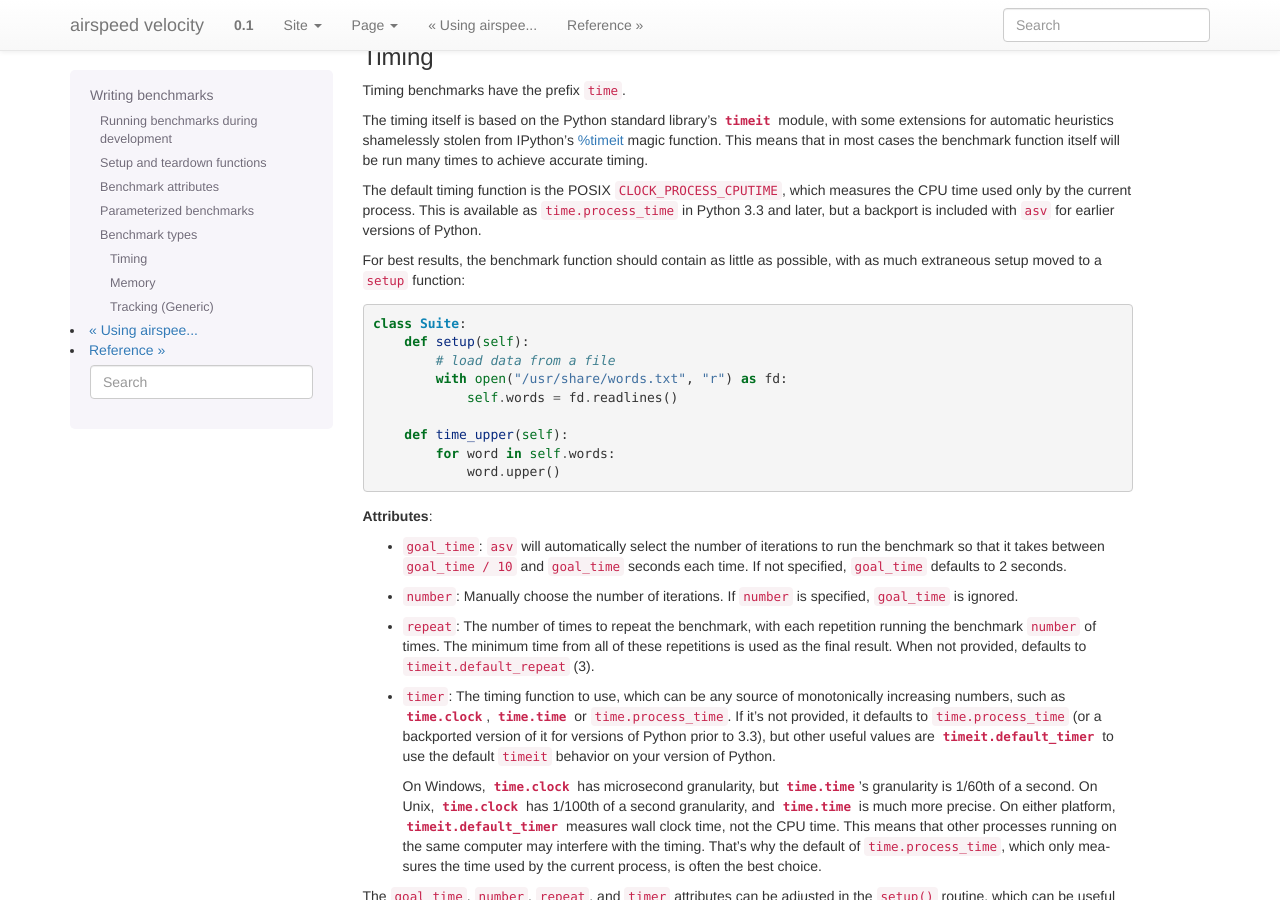
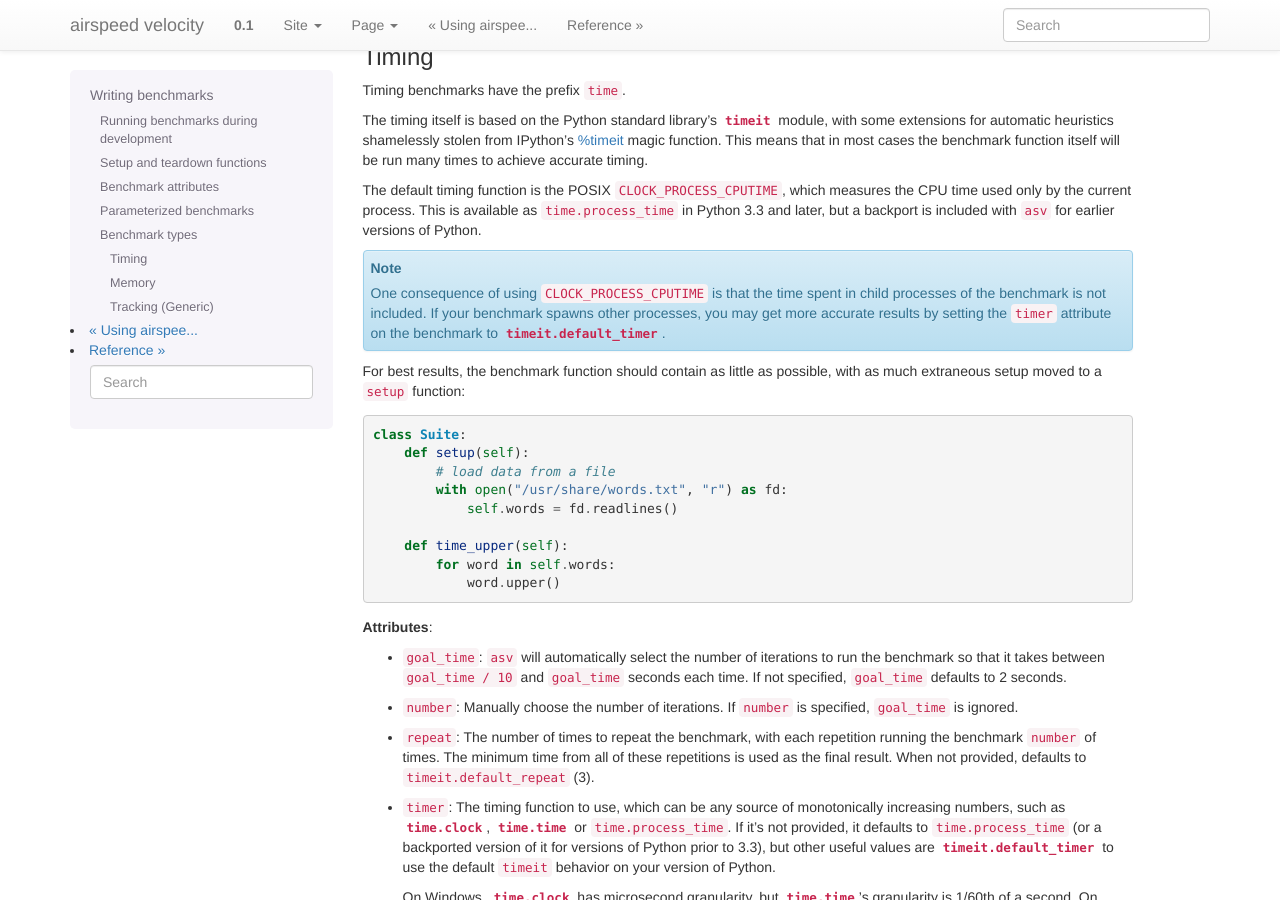
Before and after one commit to airspeed-velocity/asv, a Sphinx documentation site: the page built from docs/source/writing_benchmarks.rst, in a window 1280 px wide and 900 px high, scrolled down 3223 px. Built offline with Sphinx 7.4.7, drawn with Linux system fonts in a browser that asks for light colours.

Commit message:
Note about timing of spawned child processes.

```diff
--- a/docs/source/writing_benchmarks.rst
+++ b/docs/source/writing_benchmarks.rst
@@ -210,6 +210,14 @@ which measures the CPU time used only by the current process.  This is
 available as ``time.process_time`` in Python 3.3 and later, but a
 backport is included with ``asv`` for earlier versions of Python.
 
+.. note::
+
+   One consequence of using ``CLOCK_PROCESS_CPUTIME`` is that the time
+   spent in child processes of the benchmark is not included.  If your
+   benchmark spawns other processes, you may get more accurate results
+   by setting the ``timer`` attribute on the benchmark to
+   `timeit.default_timer`.
+
 For best results, the benchmark function should contain as little as
 possible, with as much extraneous setup moved to a ``setup`` function::
 
```
